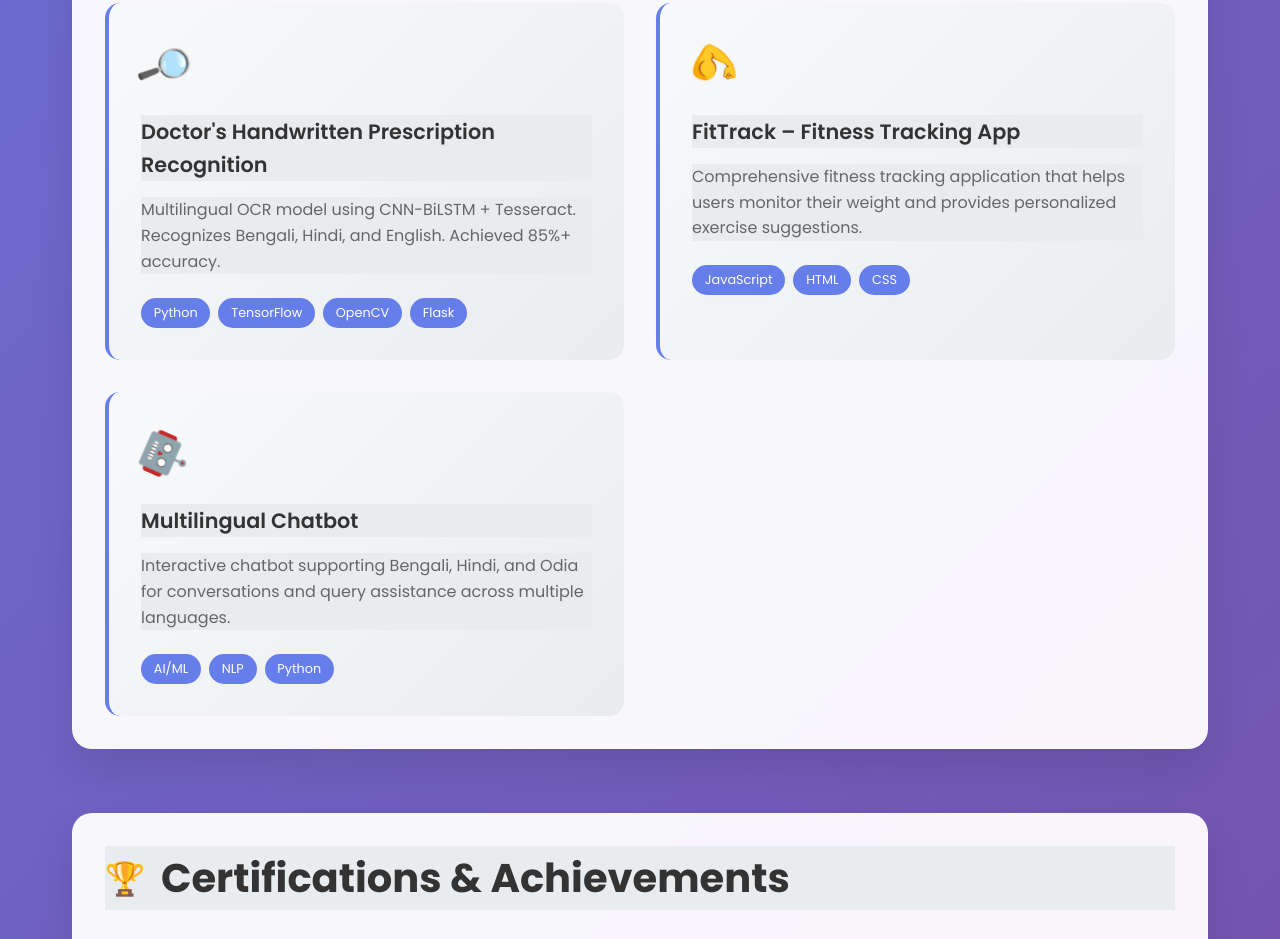
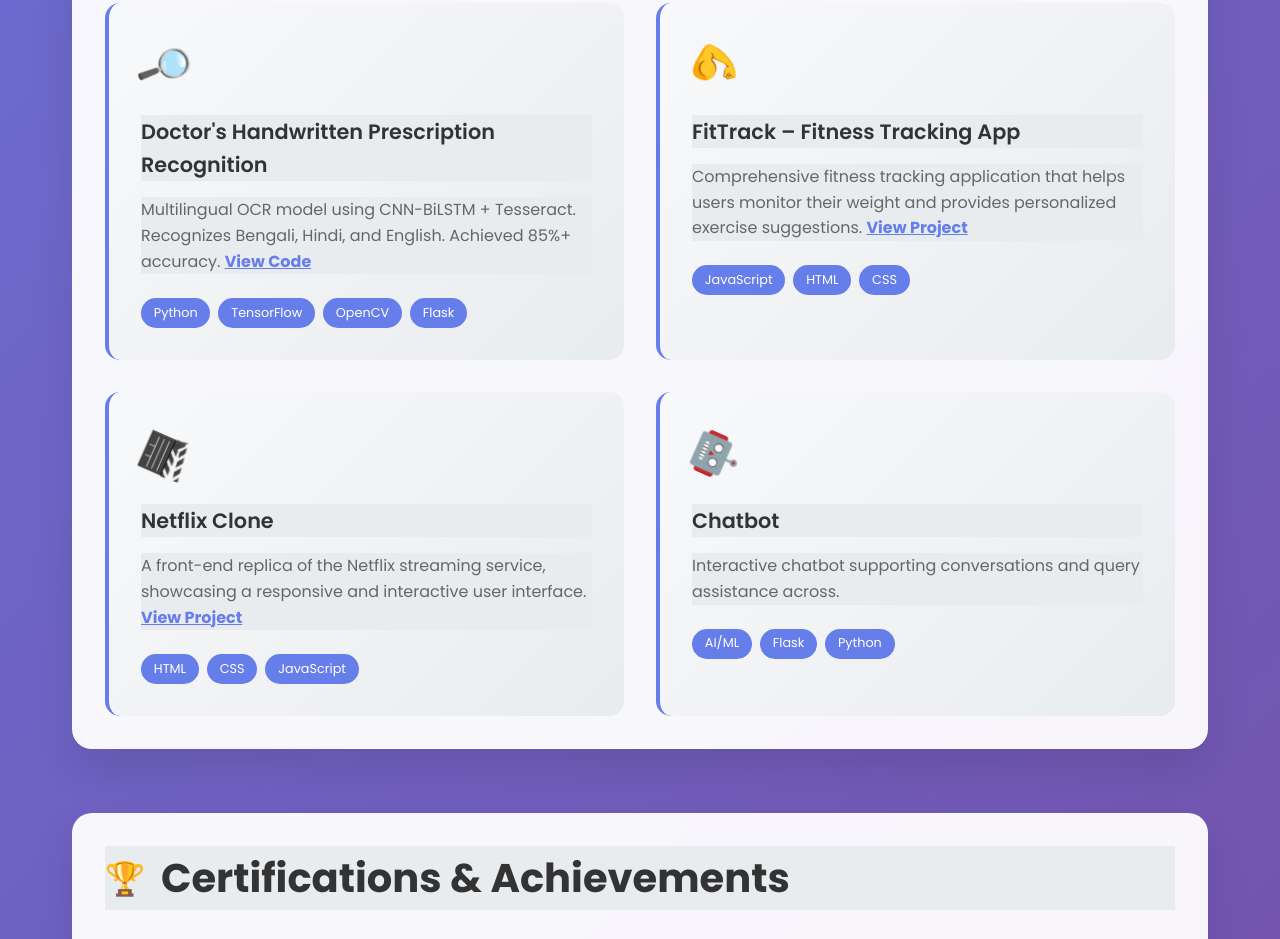
Before and after one commit to Ritzz0311/Portfolio, a plain HTML site: page index.html in a window 1280 px wide. Shown: the part 2033-2972 px from the top of the page. Drawn offline with Linux system fonts and the light colour scheme.

Commit message:
Update index.html

```diff
--- a/index.html
+++ b/index.html
@@ -69,6 +69,21 @@
       border-left-color: #9999ff;
       color: #eee;
     }
+
+    body.dark-theme .project-title,
+    body.dark-theme .project-description,
+    body.dark-theme .cert-info h3,
+    body.dark-theme .cert-info p,
+    body.dark-theme .contact-info h3,
+    body.dark-theme .contact-info p,
+    body.dark-theme .contact-info a,
+    body.dark-theme .section-title,
+    body.dark-theme .about-text,
+    body.dark-theme .skill-category-title {
+        background-color: transparent;
+        color: inherit;
+    }
+
 
     body.dark-theme .contact-item,
     body.dark-theme .cert-item {
@@ -811,7 +826,6 @@
   <div class="cursor-dot" data-cursor-dot></div>
   <div class="cursor-outline" data-cursor-outline></div>
 
-  <!-- Dark/Light Mode Toggle Button -->
   <button id="theme-toggle" aria-label="Toggle dark mode" title="Toggle dark mode">🌙</button>
 
   <header class="header">
@@ -935,6 +949,7 @@
               <h3 class="project-title">Doctor's Handwritten Prescription Recognition</h3>
               <p class="project-description">
                 Multilingual OCR model using CNN-BiLSTM + Tesseract. Recognizes Bengali, Hindi, and English. Achieved 85%+ accuracy.
+                <a href="https://colab.research.google.com/drive/1vPC-ctx2RtjDuZZYuzotNCrnu3s60IiK?pli=1#scrollTo=Am4zVId08mjc" target="_blank" style="color: #667eea; text-decoration: underline; font-weight: bold;">View Code</a>
               </p>
               <div class="project-tech">
                 <span class="tech-tag">Python</span>
@@ -949,6 +964,7 @@
               <h3 class="project-title">FitTrack – Fitness Tracking App</h3>
               <p class="project-description">
                 Comprehensive fitness tracking application that helps users monitor their weight and provides personalized exercise suggestions.
+                <a href="https://ritzz0311.github.io/Fitness-Tracker/" target="_blank" style="color: #667eea; text-decoration: underline; font-weight: bold;">View Project</a>
               </p>
               <div class="project-tech">
                 <span class="tech-tag">JavaScript</span>
@@ -958,14 +974,27 @@
             </div>
 
             <div class="project-card">
+              <div class="project-icon">🎬</div>
+              <h3 class="project-title">Netflix Clone</h3>
+              <p class="project-description">
+                A front-end replica of the Netflix streaming service, showcasing a responsive and interactive user interface.
+                <a href="https://ritzz0311.github.io/Netflix-Clone/" target="_blank" style="color: #667eea; text-decoration: underline; font-weight: bold;">View Project</a>
+              </p>
+              <div class="project-tech">
+                <span class="tech-tag">HTML</span>
+                <span class="tech-tag">CSS</span>
+                <span class="tech-tag">JavaScript</span>
+              </div>
+            </div>
+            <div class="project-card">
               <div class="project-icon">🤖</div>
-              <h3 class="project-title">Multilingual Chatbot</h3>
+              <h3 class="project-title"> Chatbot</h3>
               <p class="project-description">
-                Interactive chatbot supporting Bengali, Hindi, and Odia for conversations and query assistance across multiple languages.
+                Interactive chatbot supporting  conversations and query assistance across.
               </p>
               <div class="project-tech">
                 <span class="tech-tag">AI/ML</span>
-                <span class="tech-tag">NLP</span>
+                <span class="tech-tag">Flask</span>
                 <span class="tech-tag">Python</span>
               </div>
             </div>
```
